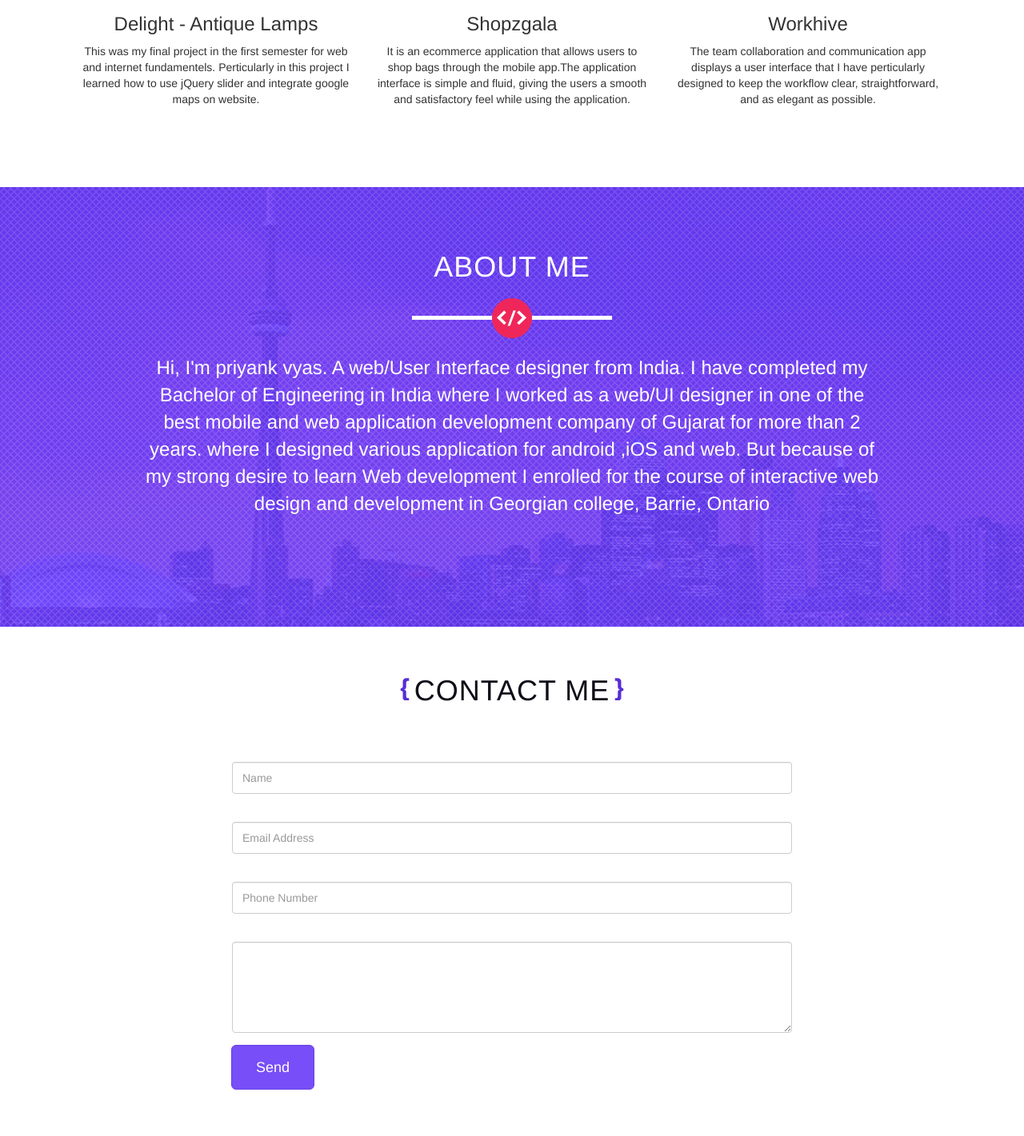
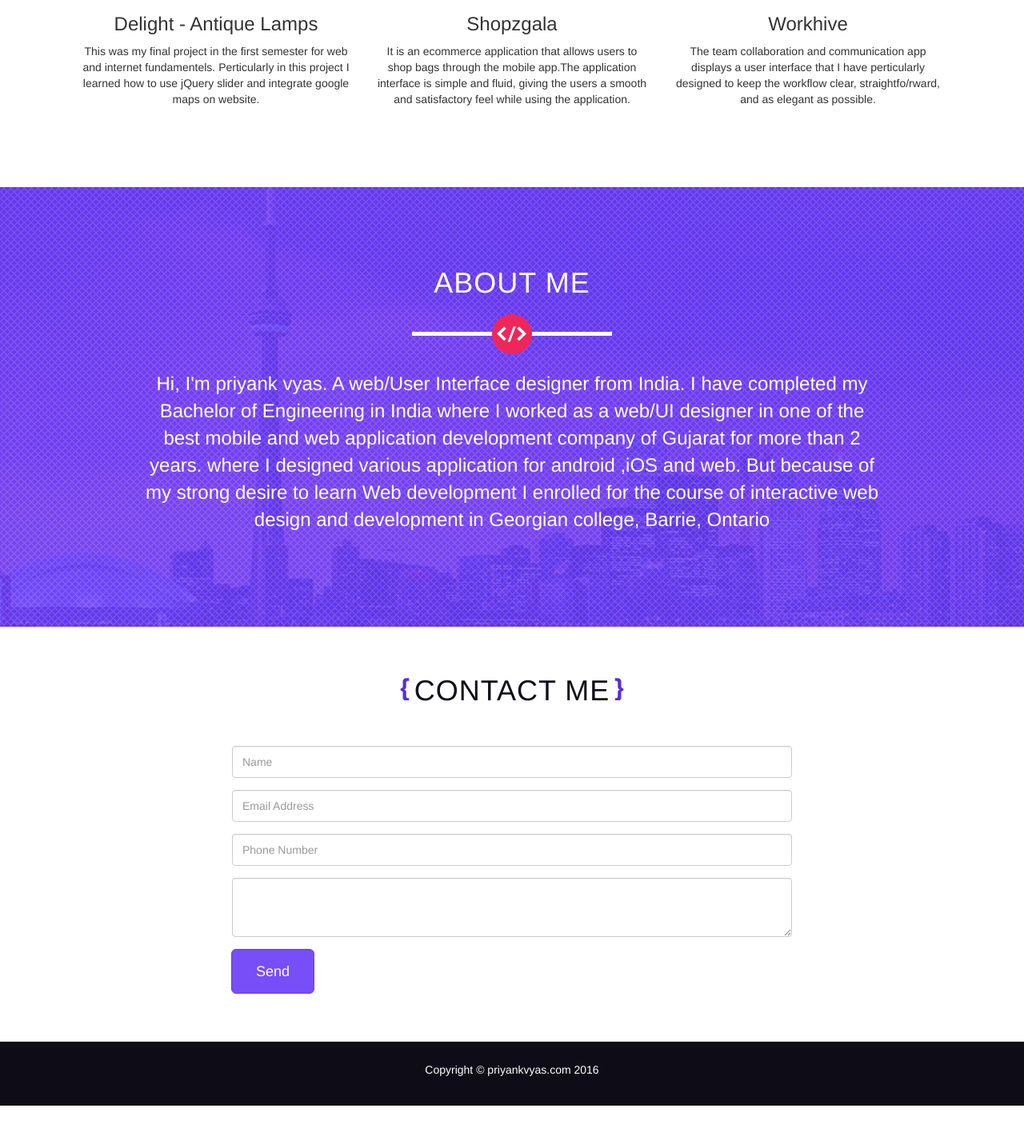
Before and after one commit to priyank5590/Assignment-1---Mini-Portfolio, a plain HTML site: page index.html in a window 1280 px wide. Shown: the part 1015-2436 px from the top of the page at 80% size. After the commit the page ends 2398 px from the top, so only its background shows below. Drawn offline with Linux system fonts and the light colour scheme.

Commit message:
content through javascript

```diff
--- a/css/custom.css
+++ b/css/custom.css
@@ -27,6 +27,7 @@ header .title {
 	text-transform: uppercase;
 	font-weight: 700;
 	line-height: 50px;
+	letter-spacing: 2px;
 }
 .code-img {
 	margin: 20px auto;
@@ -43,6 +44,7 @@ header .title {
 	text-transform: uppercase;
 	font-weight: 700;
 	line-height: 40px;
+	letter-spacing: 2px;
 }
 .code-img {
 	margin: 10px auto;
@@ -97,7 +99,7 @@ section p {
 	text-align: center;
 	color: #FFF;
 	background-size: cover;
-	padding: 60px 0px;
+	padding: 80px 0px;
 	min-height:550px;
 }
 div h1 {
@@ -122,3 +124,12 @@ div h1 {
 	border-color: #683fe6;
 	color: #ffffff;
 }
+.bootom-footer {
+	min-height: 60px;
+	background-color: #0e0c17;
+}
+footer p{
+	color:#FFF;
+	line-height:70px;
+	text-align:center;
+}
--- a/index.html
+++ b/index.html
@@ -27,7 +27,7 @@
 		<div class="navbar-header">
 			<button type="button" class="navbar-toggle collapsed" data-toggle="collapse" data-target="#bs-example-navbar-collapse-1"
 				aria-expanded="false"> <span class="sr-only">Toggle navigation</span> <span class="icon-bar"></span> <span class="icon-bar"></span> <span class="icon-bar"></span> </button>
-			<a class="navbar-brand page-scroll " href="#top-part"><img src="images/pv-logo.gif" onmouseover="this.src='images/pv-logo.gif'" alt="Web Designer"/></i> </a> </div>
+			<a class="navbar-brand page-scroll " href="#top-part"><img src="images/pv-logo.gif" onmouseover="this.src='images/pv-logo.gif'" alt="Web Designer"/></a> </div>
 
 		<!-- Collect the nav links, forms, and other content for toggling -->
 		<div class="collapse navbar-collapse" id="bs-example-navbar-collapse-1">
@@ -44,13 +44,13 @@
 
 <!--header section-->
 <header>
-	<div class="container"> <img class="img-responsive" src="images/profile-pic1.png" alt="Priyank Vyas"/> <span class="title">Priyank Vyas</span> <span><img class="img-responsive code-img" src="images/code.png"/></span> <span class="subtitle">Web / UI Designer</span> </div>
+	<div class="container"> <img class="img-responsive" src="images/profile-pic1.png" alt="Priyank Vyas"/> <span id="name" class="title">priyank Vyas</span> <span><img class="img-responsive code-img" src="images/code.png" alt="image code"/></span> <span class="subtitle">Web / UI Designer</span> </div>
 </header>
 </div>
 
 <!-- Portfolio Section starts -->
 <section id="portfolio"  class="container">
-	<h1>Portfolio</h1>
+	<h1 id="portfolio_title">Portfolio</h1>
 	<div class="col-md-12">
 		<div class="col-md-4 portfolio-item">
 			<a href="http://gc200322556.computerstudi.es/project/" target="_blank"><img src="images/project1.jpg" alt="Project-1" width="700" height="500" class="img-responsive"></a>
@@ -75,8 +75,8 @@
 <div id="about-me" class="container-fluid aboutme">
 	<div class="container">
 		<div class="col-md-10 col-md-offset-1">
-			<h1>About Me</h1>
-			<span><img class="img-responsive code-img" src="images/code.png"/></span>
+			<h1 id="aboutme_title">About Me</h1>
+			<span><img class="img-responsive code-img" src="images/code.png" alt="image code"/></span>
 			<p id="aboutme" class="me-text"></p>
 		</div>
 	</div>
@@ -85,33 +85,29 @@
 
 <!-- contact section starts -->
 <section id="contact" class="container">
-	<h1>Contact Me</h1>
-		<form method="post" action="mail.php">
+	<h1 id="contactme_title">Contact Me</h1>
+		<form method="post" action="index.html">
 			<div class="col-md-8 col-md-offset-2 control-group">
 				<div class="form-group col-xs-12">
-					<label></label>
-					<input name="userName" type="text" class="form-control" placeholder="Name" id="name" required data-validation-required-message="Please enter your name.">
+					<input name="name" type="text" class="form-control" placeholder="Name"  required data-validation-required-message="Please enter your name.">
 				</div>
 			</div>
 
 			<div class="col-md-8 col-md-offset-2 control-group">
 				<div class="form-group col-xs-12 floating-label-form-group controls">
-					<label></label>
-					<input name="userEmail" type="email" class="form-control" placeholder="Email Address" id="email" required data-validation-required-message="Please enter your email address.">
+					<input name="email" type="email" class="form-control" placeholder="Email Address" id="email" required data-validation-required-message="Please enter your email address.">
 				</div>
 			</div>
 
 			<div class="col-md-8 col-md-offset-2 control-group">
 				<div class="form-group col-xs-12 floating-label-form-group controls">
-					<label></label>
-					<input name="userPhone" type="tel" class="form-control" placeholder="Phone Number" id="phone" required data-validation-required-message="Please enter your phone number.">
+					<input name="phone" type="tel" class="form-control" placeholder="Phone Number" id="phone" required data-validation-required-message="Please enter your phone number.">
 				</div>
 			</div>
 
 			<div class="col-md-8 col-md-offset-2 control-group">
 				<div class="form-group col-xs-12 floating-label-form-group controls">
-					<label></label>
-					<textarea rows="5" name="userMsg" class="form-control" placeholder="Message" id="message" required data-validation-required-message="Please enter a message."> </textarea>
+					<textarea rows="3" name="usermsg" class="form-control" placeholder="Message" id="message" required data-validation-required-message="Please enter a message."> </textarea>
 				</div>
 			</div>
 			<div class="col-md-8 col-md-offset-2 control-group">
@@ -122,7 +118,14 @@
 </section>
 <!-- contact section ends -->
 
+<!-- footer section starts -->
+<footer class="bootom-footer">
+	<div class="container">
+		<p>Copyright © priyankvyas.com 2016</p>
+	</div>
 
+</footer>
+<!-- footer section ends -->
 
 <!--Javascripts Files-->
 <script src="js/jquery-2.2.0.min.js"></script>
--- a/js/app.js
+++ b/js/app.js
@@ -4,13 +4,21 @@
 
 (function () {
 
-	console.log("App Started...");
-
 	//declared a named function way
 	function ProjectDescription() {
 		console.log("inside ProjectDescription function");
 
-		var firstProject, secondProject, thirdProject, aboutme;
+		var firstProject,
+			secondProject,
+			thirdProject,
+			aboutme,
+			portfolio_title,
+			aboutme_title,
+			contactme_title,
+			delight, shopzgala,
+			workhive,
+			name,
+			designation;
 
 		firstProject = document.getElementById("firstProject");
 		firstProject.innerHTML = "This was my final project in the first semester for web and internet fundamentels. Perticularly in this project I learned how to use jQuery slider and integrate google maps on website. ";
@@ -19,10 +27,29 @@
 		secondProject.innerHTML = "It is an ecommerce application that allows users to shop bags through the mobile app.The application interface is simple and fluid, giving the users a smooth and satisfactory feel while using the application. ";
 
 		thirdProject = document.getElementById("thirdProject");
-		thirdProject.innerHTML = "The team collaboration and communication app displays a user interface that I have perticularly designed to keep the workflow clear, straightforward, and as elegant as possible.";
+		thirdProject.innerHTML = "The team collaboration and communication app displays a user interface that I have perticularly designed to keep the workflow clear, straightfo/rward, and as elegant as possible.";
 
 		aboutme = document.getElementById("aboutme");
 		aboutme.innerHTML = "Hi, I'm priyank vyas. A web/User Interface designer from India. I have completed my Bachelor of Engineering in India where I worked as a web/UI designer in one of the best mobile and web application development company of Gujarat for more than 2 years. where I designed various application for android ,iOS and web. But because of my strong desire to learn Web development I enrolled for the course of interactive web design and development in Georgian college, Barrie, Ontario";
+
+		portfolio_title = document.getElementById("portfolio_title");
+		portfolio_title.innerHTML = "Portfolio";
+
+		aboutme_title = document.getElementById("aboutme_title");
+		aboutme_title.innerHTML = "About Me";
+
+		contactme_title = document.getElementById("contactme_title");
+		contactme_title.innerHTML = "Contact Me";
+
+		delight= document.getElementById("delight");
+		delight.innerHTML = "Delight - Antique Lamps";
+
+		shopzgala= document.getElementById("shopzgala");
+		shopzgala.innerHTML = "Shopzgala";
+
+		workhive= document.getElementById("workhive");
+		workhive.innerHTML = "Workhive";
+
 	}
 		ProjectDescription();
 
```
Also changed, not shown: images/favicon.png, images/priyank.png (deleted).
